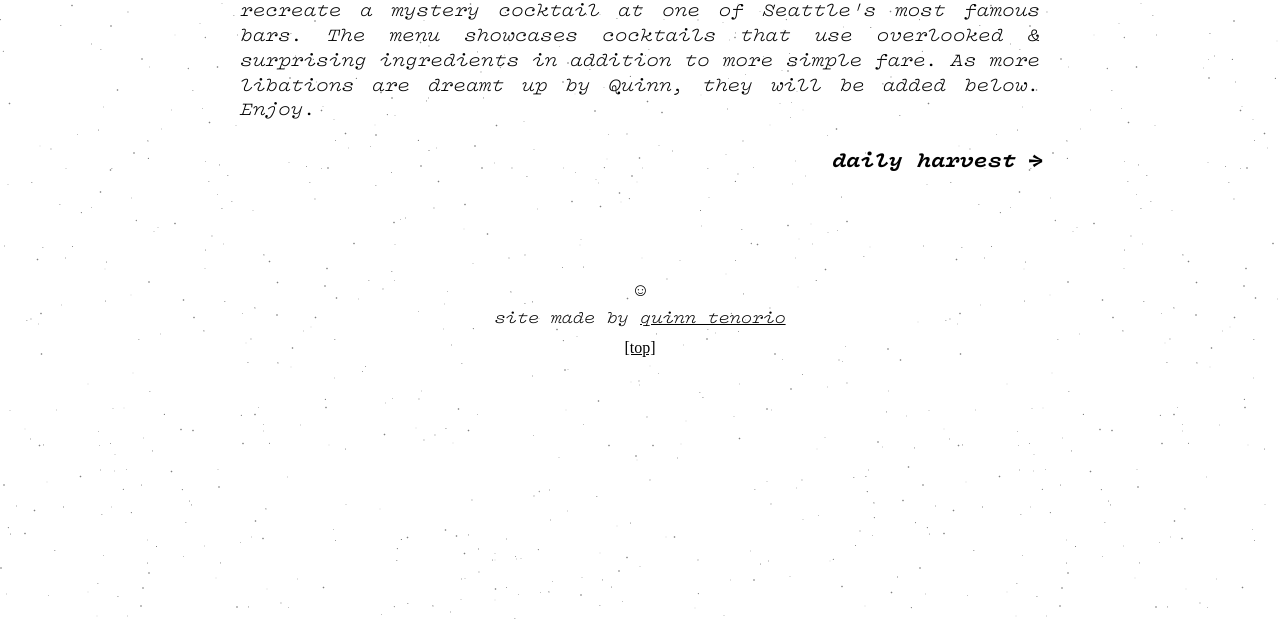
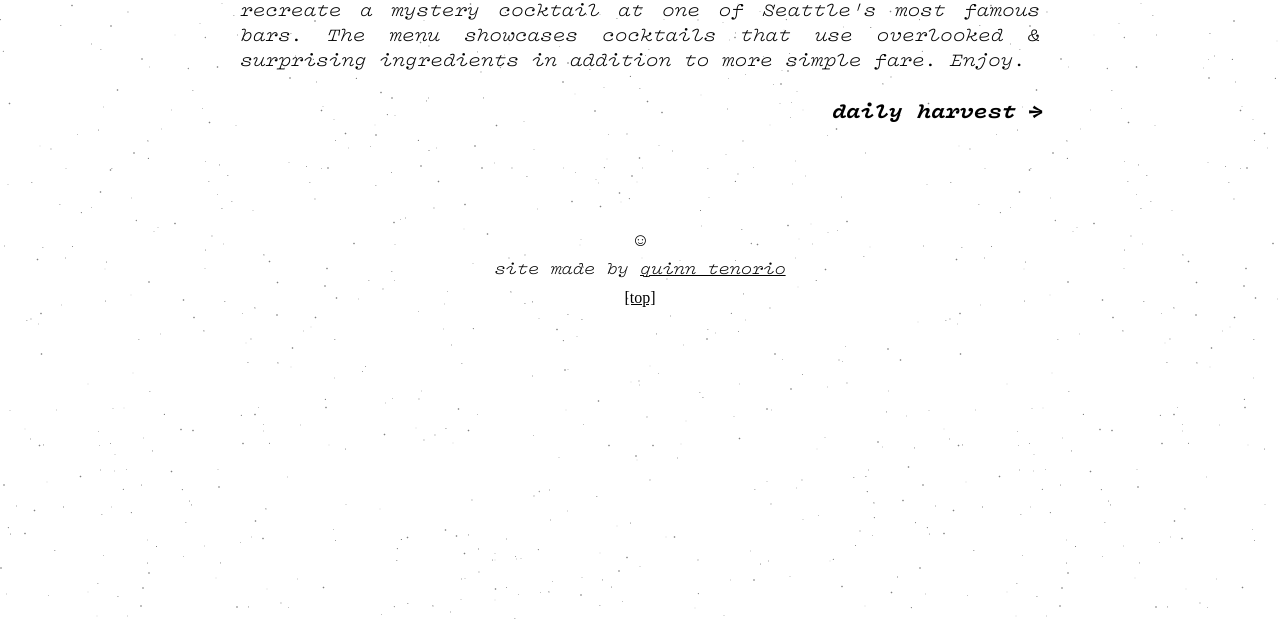
Before and after one commit to qxorio/thirstygardens, an Eleventy site: page src/index.njk in a window 1280 px wide. Shown: the part 181-800 px from the top of the page. Built offline with nearby package versions, Linux system fonts and the light colour scheme; Eleventy itself is replaced by a stand-in of ours; files that its build step writes are made by us from their sources; no server answers; what @notion-stuff/blocks-html-parser, @notionhq/client would draw is missing.

Commit message:
Minor copy change

```diff
--- a/src/index.njk
+++ b/src/index.njk
@@ -7,8 +7,7 @@
 <p class="backstory">
     <span class="lower">Thirsty Gardens</span> was first borne out of a months long journey to recreate a mystery
     cocktail at one of Seattle's most famous bars. The menu showcases cocktails that use overlooked
-    &amp; surprising ingredients in addition to more simple fare. As more libations are dreamt up by
-    Quinn, they will be added below. Enjoy.
+    &amp; surprising ingredients in addition to more simple fare. Enjoy.
 </p>
 <a class="daily-harvest" href="/daily-harvest/">
     <p class="lower">Daily Harvest</p>
```
